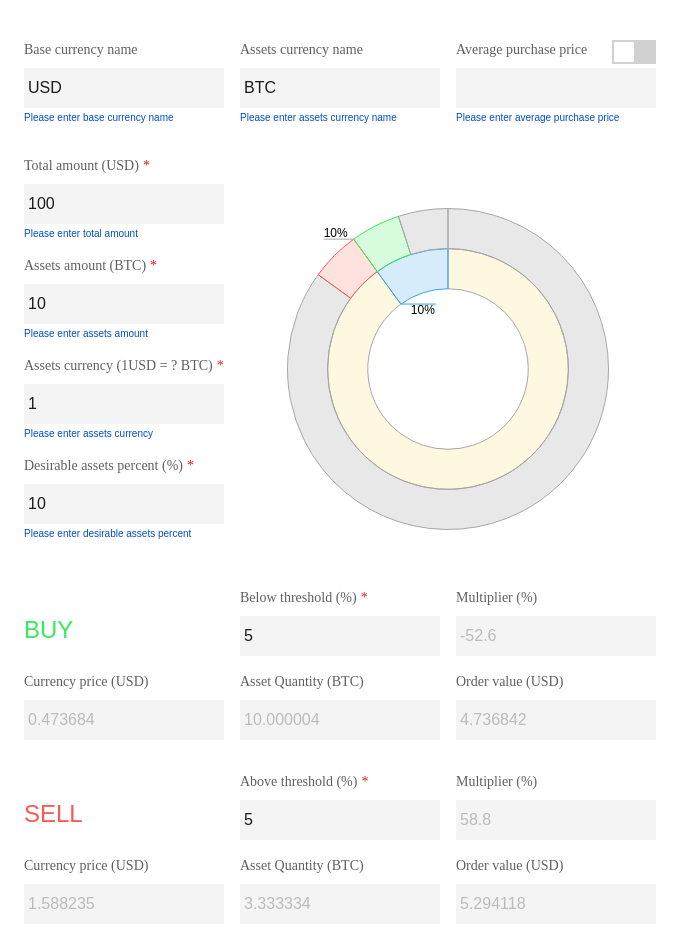
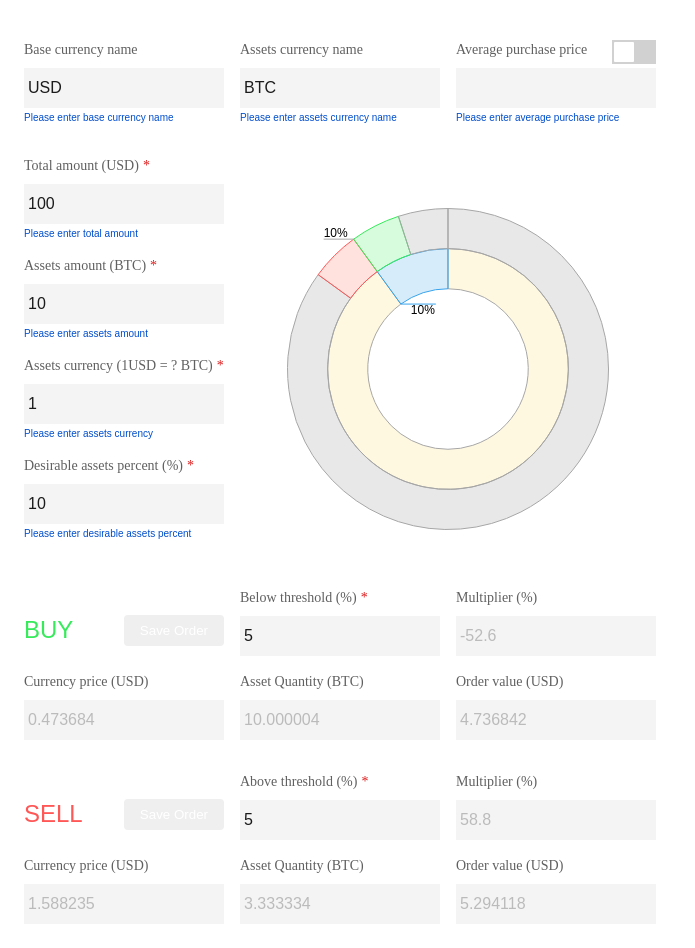
Before and after one commit to VasiliiKirillov/giftbox, a React (Vite) app: page / in a window 1280 px wide. Shown: the top 948 px of the page, without its empty margins (0-695 px from the left). Built offline with nearby package versions, Linux system fonts and the light colour scheme.

Commit message:
store limit order data in redux

```diff
--- a/src/components/ThresholdBlock.tsx
+++ b/src/components/ThresholdBlock.tsx
@@ -28,9 +28,12 @@ export const ThresholdBlock: FC<{
     return (
       <ThresholdBlockContainer>
         <ThresholdContainer>
-          <ThresholdTitle isBuy={isBuy}>
-            {isBuy ? 'BUY' : 'SELL'}
-          </ThresholdTitle>
+          <HeaderWrapper>
+            <ThresholdTitle isBuy={isBuy}>
+              {isBuy ? 'BUY' : 'SELL'}
+            </ThresholdTitle>
+            <SaveButton>{'Save Order'}</SaveButton>
+          </HeaderWrapper>
           <Input
             disabled
             value={desiredCurrency}
@@ -86,3 +89,22 @@ const ThresholdBlockContainer = styled.div`
   display: flex;
   flex-direction: row;
 `;
+
+const HeaderWrapper = styled.div`
+  display: flex;
+  align-items: center;
+  justify-content: space-between;
+`;
+
+const SaveButton = styled.button`
+  color: white;
+  padding: 8px 16px;
+  border: none;
+  border-radius: 4px;
+  margin-left: 10px;
+  cursor: pointer;
+
+  &:hover {
+    opacity: 0.9;
+  }
+`;
--- a/src/pages/Calculator.page.tsx
+++ b/src/pages/Calculator.page.tsx
@@ -5,8 +5,9 @@ import { ThresholdBlock } from '../components/ThresholdBlock';
 import Decimal from 'decimal.js';
 import { CurrencyTitle } from '../components/Calculator/CurrencyTitle';
 import { PieChart } from '../components/Calculator/PieChart';
-import { useSelector } from 'react-redux';
+import { useSelector, useDispatch } from 'react-redux';
 import { getCurrencyData, getTotalAmount } from '../store/spreadsheetList';
+import { addLimitOrder } from '../store/limitOrders';
 
 function calculateMultiplier(
   isAbove: boolean,
@@ -73,6 +74,7 @@ function calculateOrderDetails(
 }
 
 export const CalculatorPage = memo(() => {
+  const dispatch = useDispatch();
   const currencyData = useSelector(getCurrencyData);
   const totalAmountFromSpreadsheet = useSelector(getTotalAmount);
 
@@ -183,11 +185,27 @@ export const CalculatorPage = memo(() => {
       setAboveOrderPrice(orderPrice);
       setAboveOrderAmount(orderAmount);
       setAboveMultiplier(multiplier);
+      dispatch(
+        addLimitOrder({
+          currencyPrice: desiredCurrencyRate,
+          assetsQuantity: orderAmount,
+          orderValue: orderPrice,
+          orderType: 'SELL',
+        })
+      );
     } else {
       setBelowDesiredCurrencyRate(desiredCurrencyRate);
       setBelowOrderPrice(orderPrice);
       setBelowOrderAmount(orderAmount);
       setBelowMultiplier(multiplier);
+      dispatch(
+        addLimitOrder({
+          currencyPrice: desiredCurrencyRate,
+          assetsQuantity: orderAmount,
+          orderValue: orderPrice,
+          orderType: 'BUY',
+        })
+      );
     }
   };
 
--- /dev/null
+++ b/src/store/limitOrders.ts
@@ -0,0 +1,30 @@
+import { createSlice, PayloadAction } from '@reduxjs/toolkit';
+import { LimitOrder } from '../types/LimitOrder';
+
+interface LimitOrdersState {
+  buyOrder: LimitOrder | null;
+  sellOrder: LimitOrder | null;
+}
+
+const initialState: LimitOrdersState = {
+  buyOrder: null,
+  sellOrder: null,
+};
+
+export const LimitOrdersSlice = createSlice({
+  name: 'limitOrders',
+  initialState,
+  reducers: {
+    addLimitOrder: (state, action: PayloadAction<LimitOrder>) => {
+      if (action.payload.orderType === 'BUY') {
+        state.buyOrder = action.payload;
+      } else {
+        state.sellOrder = action.payload;
+      }
+    },
+  },
+});
+
+export const { addLimitOrder } = LimitOrdersSlice.actions;
+
+export default LimitOrdersSlice.reducer;
--- a/src/store/store.ts
+++ b/src/store/store.ts
@@ -1,10 +1,12 @@
 import { configureStore } from '@reduxjs/toolkit';
 
 import { SpreadsheetListSlice } from './spreadsheetList';
+import { LimitOrdersSlice } from './limitOrders';
 
 export const store = configureStore({
   reducer: {
     spreadsheetList: SpreadsheetListSlice.reducer,
+    limitOrders: LimitOrdersSlice.reducer,
   },
 });
 
--- /dev/null
+++ b/src/types/LimitOrder.ts
@@ -0,0 +1,6 @@
+export interface LimitOrder {
+  currencyPrice: string;
+  assetsQuantity: string;
+  orderValue: string;
+  orderType: 'BUY' | 'SELL';
+}
```
Also changed, not shown: 2 other files (tests, documents, lock files or other folders).
